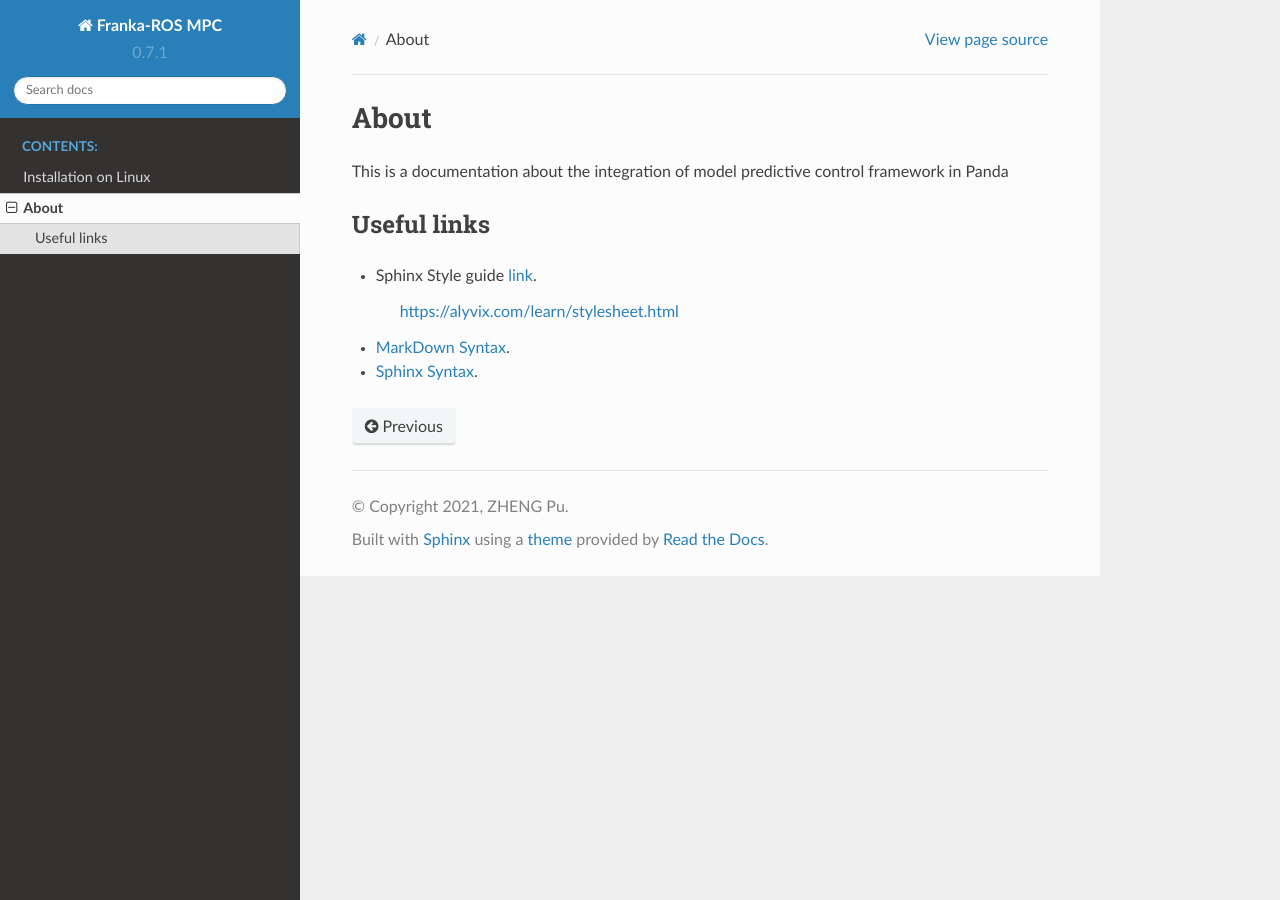
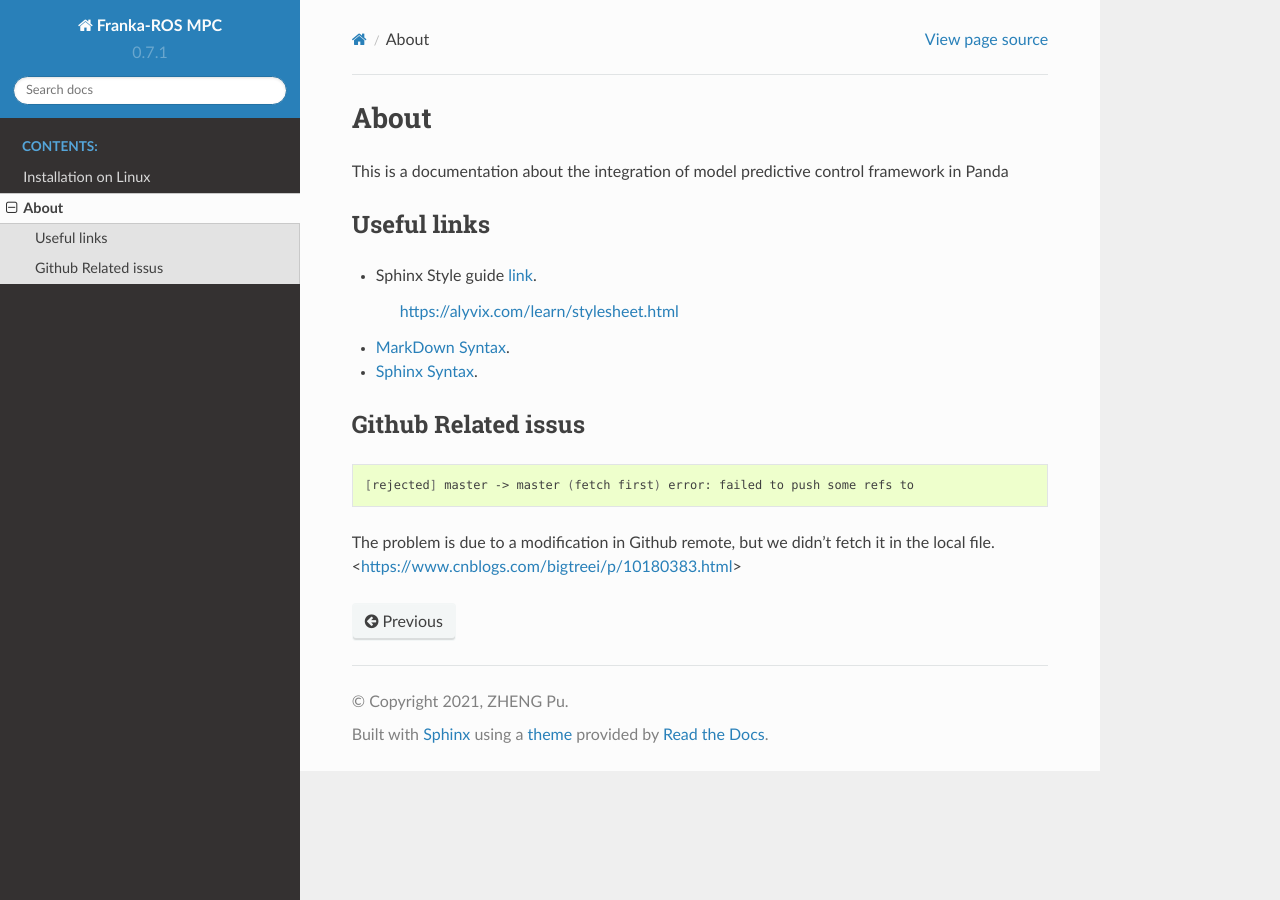
Before and after one commit to ZzhengP/panda_doc, a Sphinx documentation site: the page built from source/reference.rst, in a window 1280 px wide. Built offline with Sphinx 7.4.7 and the Read the Docs theme 2.0.0, drawn with Linux system fonts in a browser that asks for light colours.

Commit message:
Github Issus

```diff
--- a/source/reference.rst
+++ b/source/reference.rst
@@ -17,3 +17,12 @@ Useful links
   <https://about.gitlab.com/handbook/markdown-guide/>`_.
 * `Sphinx Syntax
   <https://sublime-and-sphinx-guide.readthedocs.io/en/latest/lists.html>`_.
+
+Github Related issus
+---------------------
+.. code-block:: shell
+
+   [rejected] master -> master (fetch first) error: failed to push some refs to
+
+The problem is due to a modification in Github remote, but we didn't fetch it in the local file.
+<https://www.cnblogs.com/bigtreei/p/10180383.html>
```
Also changed, not shown: 4 other files.
